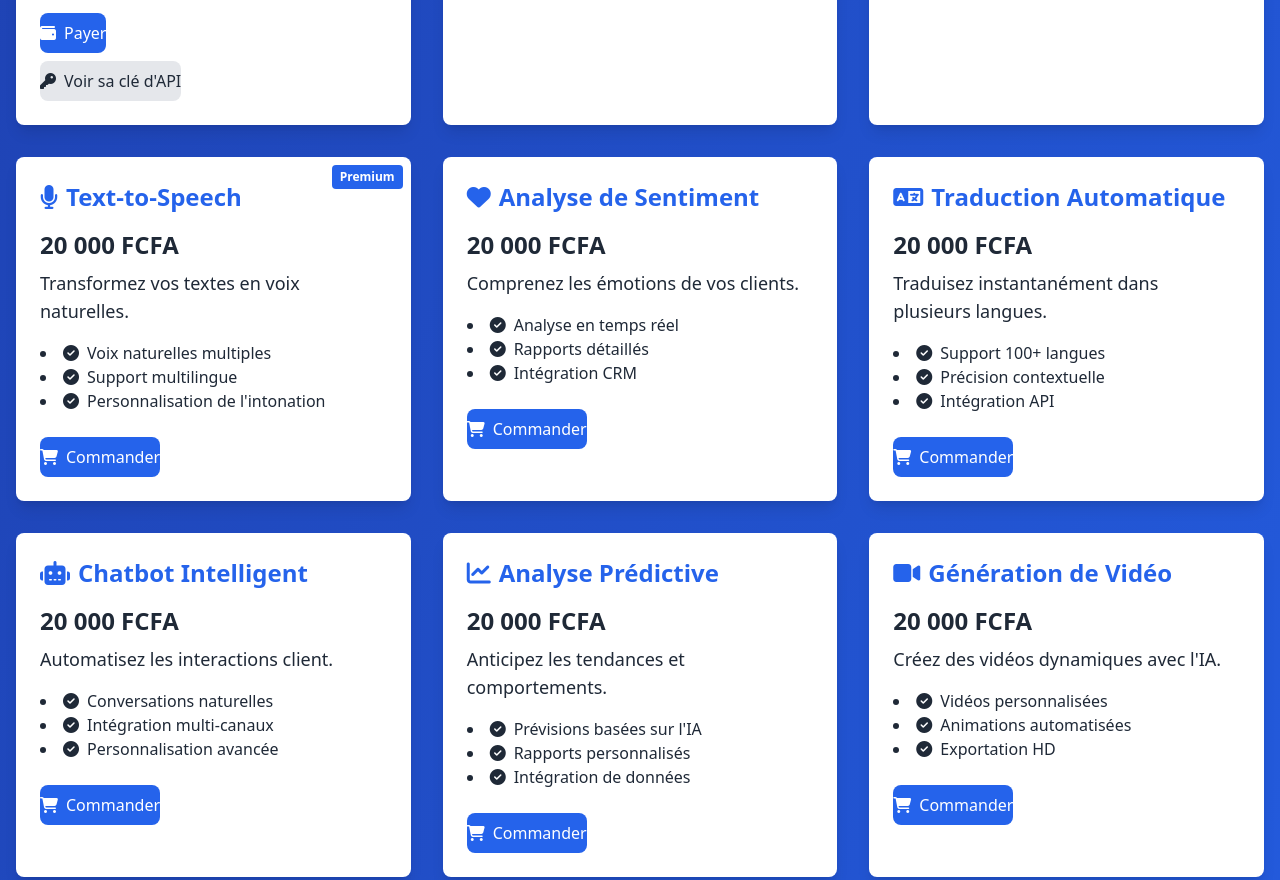
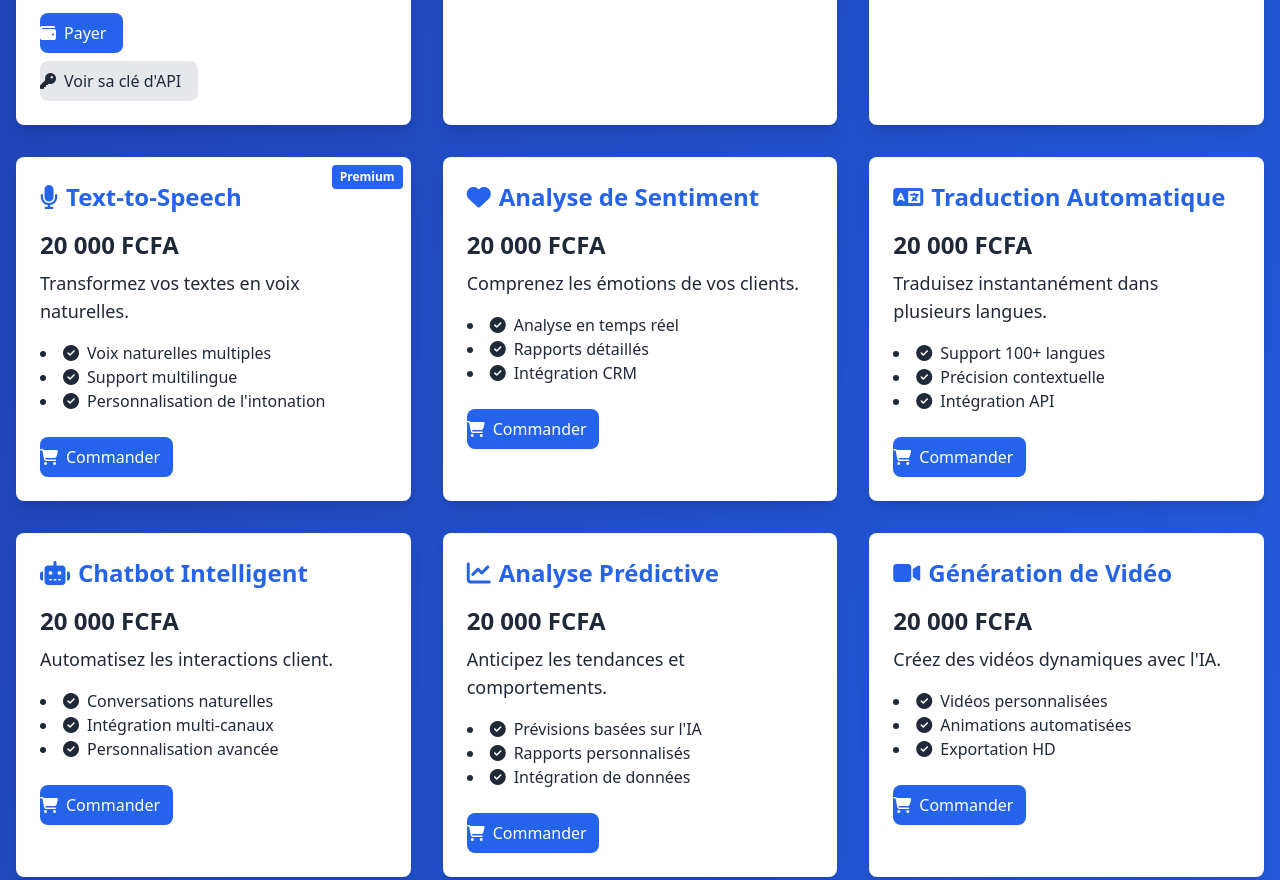
Before and after one commit to jackbrayan17/ForfaitIA, a plain HTML site: page index.html in a window 1280 px wide. Shown: the part 715-1595 px from the top of the page. Drawn offline with nearby package versions, Linux system fonts and the light colour scheme.

Commit message:
Update index.html

```diff
--- a/index.html
+++ b/index.html
@@ -60,8 +60,8 @@
                     <li><i class="fas fa-check-circle mr-2"></i>Analyse des comportements utilisateurs</li>
                     <li><i class="fas fa-check-circle mr-2"></i>Intégration multi-plateformes</li>
                 </ul>
-                <button data-plan="Recommandation" class="choose-plan block text-center bg-blue-600 text-white py-2 rounded-lg hover:bg-blue-700 transition mb-2"><i class="fas fa-wallet mr-2"></i>Payer</button>
-                <button class="block text-center bg-gray-200 text-gray-800 py-2 rounded-lg hover:bg-gray-300 transition"><i class="fas fa-key mr-2"></i>Voir sa clé d'API</button>
+                <button data-plan="Recommandation" class="choose-plan block text-center bg-blue-600 text-white py-2 rounded-lg hover:bg-blue-700 transition mb-2"><i class="fas fa-wallet mr-2"></i>Payer&nbsp;&nbsp;&nbsp;&nbsp;</button>
+                <button class="block text-center bg-gray-200 text-gray-800 py-2 rounded-lg hover:bg-gray-300 transition"><i class="fas fa-key mr-2"></i>Voir sa clé d'API&nbsp;&nbsp;&nbsp;&nbsp;</button>
             </div>
 
             <!-- Forfait Génération d'Image -->
@@ -75,7 +75,7 @@
                     <li><i class="fas fa-check-circle mr-2"></i>Personnalisation avancée</li>
                     <li><i class="fas fa-check-circle mr-2"></i>Exportation multi-formats</li>
                 </ul>
-                <button data-plan="Génération d'Image" class="choose-plan block text-center bg-blue-600 text-white py-2 rounded-lg hover:bg-blue-700 transition"><i class="fas fa-shopping-cart mr-2"></i>Commander</button>
+                <button data-plan="Génération d'Image" class="choose-plan block text-center bg-blue-600 text-white py-2 rounded-lg hover:bg-blue-700 transition"><i class="fas fa-shopping-cart mr-2"></i>Commander&nbsp;&nbsp;&nbsp;</button>
             </div>
 
             <!-- Forfait Génération de Texte -->
@@ -89,7 +89,7 @@
                     <li><i class="fas fa-check-circle mr-2"></i>Multilingue</li>
                     <li><i class="fas fa-check-circle mr-2"></i>Optimisation SEO</li>
                 </ul>
-                <button data-plan="Génération de Texte" class="choose-plan block text-center bg-blue-600 text-white py-2 rounded-lg hover:bg-blue-700 transition"><i class="fas fa-shopping-cart mr-2"></i>Commander</button>
+                <button data-plan="Génération de Texte" class="choose-plan block text-center bg-blue-600 text-white py-2 rounded-lg hover:bg-blue-700 transition"><i class="fas fa-shopping-cart mr-2"></i>Commander&nbsp;&nbsp;&nbsp;</button>
             </div>
 
             <!-- Forfait Text-to-Speech -->
@@ -103,7 +103,7 @@
                     <li><i class="fas fa-check-circle mr-2"></i>Support multilingue</li>
                     <li><i class="fas fa-check-circle mr-2"></i>Personnalisation de l'intonation</li>
                 </ul>
-                <button data-plan="Text-to-Speech" class="choose-plan block text-center bg-blue-600 text-white py-2 rounded-lg hover:bg-blue-700 transition"><i class="fas fa-shopping-cart mr-2"></i>Commander</button>
+                <button data-plan="Text-to-Speech" class="choose-plan block text-center bg-blue-600 text-white py-2 rounded-lg hover:bg-blue-700 transition"><i class="fas fa-shopping-cart mr-2"></i>Commander&nbsp;&nbsp;&nbsp;</button>
             </div>
 
             <!-- Forfait Analyse de Sentiment -->
@@ -116,7 +116,7 @@
                     <li><i class="fas fa-check-circle mr-2"></i>Rapports détaillés</li>
                     <li><i class="fas fa-check-circle mr-2"></i>Intégration CRM</li>
                 </ul>
-                <button data-plan="Analyse de Sentiment" class="choose-plan block text-center bg-blue-600 text-white py-2 rounded-lg hover:bg-blue-700 transition"><i class="fas fa-shopping-cart mr-2"></i>Commander</button>
+                <button data-plan="Analyse de Sentiment" class="choose-plan block text-center bg-blue-600 text-white py-2 rounded-lg hover:bg-blue-700 transition"><i class="fas fa-shopping-cart mr-2"></i>Commander&nbsp;&nbsp;&nbsp;</button>
             </div>
 
             <!-- Forfait Traduction Automatique -->
@@ -129,7 +129,7 @@
                     <li><i class="fas fa-check-circle mr-2"></i>Précision contextuelle</li>
                     <li><i class="fas fa-check-circle mr-2"></i>Intégration API</li>
                 </ul>
-                <button data-plan="Traduction Automatique" class="choose-plan block text-center bg-blue-600 text-white py-2 rounded-lg hover:bg-blue-700 transition"><i class="fas fa-shopping-cart mr-2"></i>Commander</button>
+                <button data-plan="Traduction Automatique" class="choose-plan block text-center bg-blue-600 text-white py-2 rounded-lg hover:bg-blue-700 transition"><i class="fas fa-shopping-cart mr-2"></i>Commander&nbsp;&nbsp;&nbsp;</button>
             </div>
 
             <!-- Forfait Chatbot Intelligent -->
@@ -142,7 +142,7 @@
                     <li><i class="fas fa-check-circle mr-2"></i>Intégration multi-canaux</li>
                     <li><i class="fas fa-check-circle mr-2"></i>Personnalisation avancée</li>
                 </ul>
-                <button data-plan="Chatbot Intelligent" class="choose-plan block text-center bg-blue-600 text-white py-2 rounded-lg hover:bg-blue-700 transition"><i class="fas fa-shopping-cart mr-2"></i>Commander</button>
+                <button data-plan="Chatbot Intelligent" class="choose-plan block text-center bg-blue-600 text-white py-2 rounded-lg hover:bg-blue-700 transition"><i class="fas fa-shopping-cart mr-2"></i>Commander&nbsp;&nbsp;&nbsp;</button>
             </div>
 
             <!-- Forfait Analyse Prédictive -->
@@ -155,7 +155,7 @@
                     <li><i class="fas fa-check-circle mr-2"></i>Rapports personnalisés</li>
                     <li><i class="fas fa-check-circle mr-2"></i>Intégration de données</li>
                 </ul>
-                <button data-plan="Analyse Prédictive" class="choose-plan block text-center bg-blue-600 text-white py-2 rounded-lg hover:bg-blue-700 transition"><i class="fas fa-shopping-cart mr-2"></i>Commander</button>
+                <button data-plan="Analyse Prédictive" class="choose-plan block text-center bg-blue-600 text-white py-2 rounded-lg hover:bg-blue-700 transition"><i class="fas fa-shopping-cart mr-2"></i>Commander&nbsp;&nbsp;&nbsp;</button>
             </div>
 
             <!-- Forfait Génération de Vidéo -->
@@ -168,7 +168,7 @@
                     <li><i class="fas fa-check-circle mr-2"></i>Animations automatisées</li>
                     <li><i class="fas fa-check-circle mr-2"></i>Exportation HD</li>
                 </ul>
-                <button data-plan="Génération de Vidéo" class="choose-plan block text-center bg-blue-600 text-white py-2 rounded-lg hover:bg-blue-700 transition"><i class="fas fa-shopping-cart mr-2"></i>Commander</button>
+                <button data-plan="Génération de Vidéo" class="choose-plan block text-center bg-blue-600 text-white py-2 rounded-lg hover:bg-blue-700 transition"><i class="fas fa-shopping-cart mr-2"></i>Commander&nbsp;&nbsp;&nbsp;</button>
             </div>
 
             <!-- Forfait Reconnaissance Vocale -->
```
